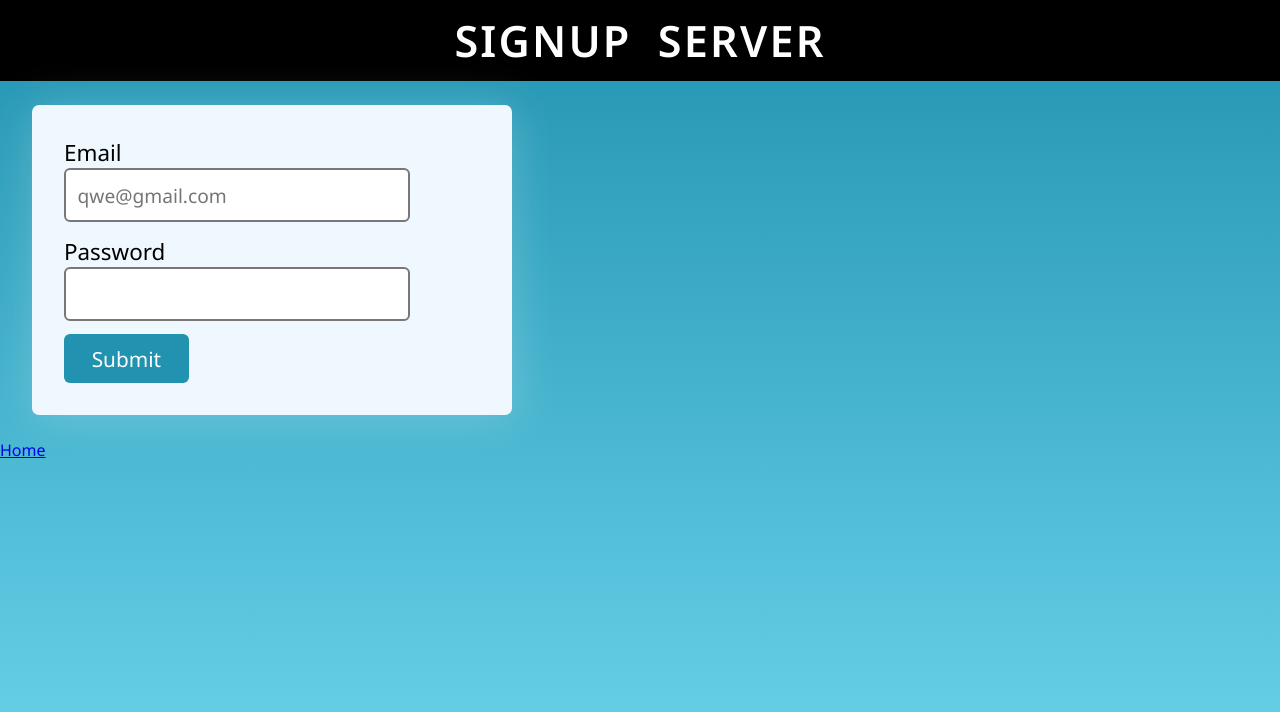
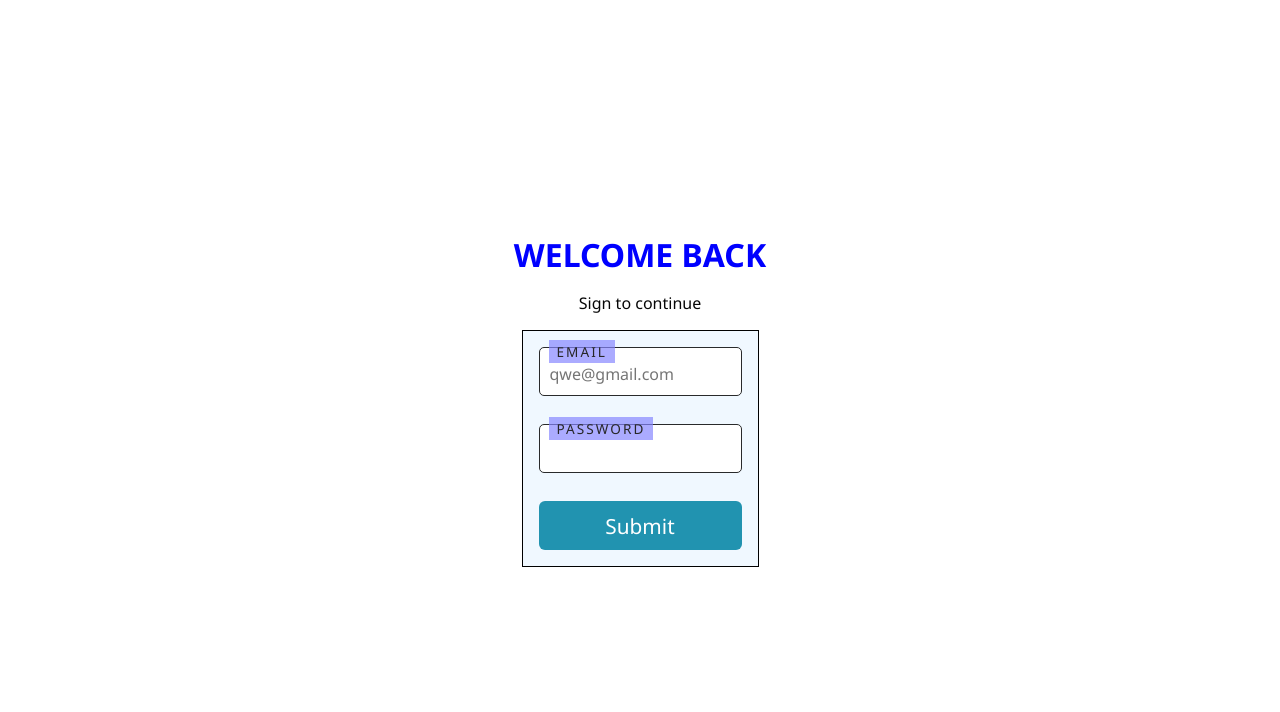
Before and after one commit to Ammar312/JWT-auth-server, a website: page public/index.html in a window 1280 px wide. Drawn offline with nearby package versions, Linux system fonts and the light colour scheme.

Commit message:
ui in progress

```diff
--- a/public/index.html
+++ b/public/index.html
@@ -7,24 +7,30 @@
     <title>Document</title>
   </head>
   <body>
-    <header>
-      <p>Signup Server</p>
-    </header>
+    <div class="app">
+      <h1>WELCOME BACK</h1>
+      <p class="lineAfterh1">Sign to continue</p>
       <section class="formContainer">
         <form id="form" class="form">
-        <label for="email">Email</label>
+          <div class="inputBox">
             <input
+              placeholder="qwe@gmail.com"
+              value=""
               type="email"
-          placeholder="qwe@gmail.com"
               class="box"
               id="email"
             />
-        <label for="email">Password</label>
+            <span>Email</span>
+          </div>
+          <div class="inputBox">
             <input type="password" name="password" id="password" class="box" />
+            <span>Password</span>
+          </div>
           <input type="submit" class="btn" id="btn" />
         </form>
       </section>
-    <a href="./home.html">Home</a>
+    </div>
+
     <script src="https://cdn.jsdelivr.net/npm/axios/dist/axios.min.js"></script>
     <script type="module" src="./script.js"></script>
   </body>
--- a/public/style.css
+++ b/public/style.css
@@ -9,7 +9,6 @@
   font-family: "Noto Sans", sans-serif;
 }
 body {
-  background: linear-gradient(to bottom, #2193b0, #6dd5ed);
   /* background: linear-gradient(to bottom, #ddd6f3, #faaca8); */
   min-height: 100vh;
 }
@@ -27,34 +26,54 @@ header p {
   word-spacing: 0.3em;
   letter-spacing: 0.05em;
 }
+.app {
+  display: flex;
+  width: 100vw;
+  height: 100vh;
+  justify-content: center;
+  align-items: center;
+  flex-direction: column;
+  gap: 1em;
+}
+h1 {
+  color: blue;
+  font-weight: 700;
+}
+.lineAfterh1 {
+}
 .formContainer {
-  width: 30em;
-  padding: 1em;
+  border: 1px solid black;
   background-color: aliceblue;
   box-shadow: 2px 3px 45px rgba(255, 255, 255, 0.219);
-  border-radius: 7px;
-  margin: 1.5em 2em;
 }
 
 .formContainer form {
+  width: 100%;
   display: flex;
   flex-direction: column;
   padding: 1em;
 }
-label {
-  font-size: 1.4rem;
-}
-.box {
-  width: 18em;
+/* .box {
+  width: 100%;
   padding: 0.6em;
   font-size: 1.2rem;
   outline: none;
   border: 2px solid rgb(121, 119, 119);
   border-radius: 6px;
   margin-bottom: 0.7em;
+} */
+.inputBox input {
+  width: 100%;
+  padding: 15px 10px 10px 10px;
+  border: 1px solid rgba(255, 255, 255, 0.452);
+  border-radius: 5px;
+  outline: none;
+  font-size: 1em;
+  color: black;
+  transition: 0.5s;
 }
 .btn {
-  width: 6em;
+  width: 100%;
   font-size: 1.3rem;
   padding: 0.5em;
   border-radius: 6px;
@@ -63,6 +82,33 @@ label {
   background-color: #2193b0;
   color: white;
   transition: all 0.3s ease-in;
+}
+.inputBox {
+  position: relative;
+  margin-bottom: 28px;
+}
+.inputBox span {
+  position: absolute;
+  left: 0px;
+  padding: 10px;
+  pointer-events: none;
+  font-size: 1em;
+  text-transform: uppercase;
+  transition: 0.5s;
+}
+
+.inputBox input:valid ~ span,
+.inputBox input:focus ~ span {
+  color: rgb(39, 39, 39);
+  transform: translateX(10px) translateY(-7px);
+  font-size: 0.85em;
+  padding: 2px 8px;
+  letter-spacing: 0.15em;
+  background: rgba(133, 133, 255, 0.685);
+}
+.inputBox input:valid,
+.inputBox input:focus {
+  border: 1px solid rgb(41, 42, 43);
 }
 
 @media screen and (max-width: 594px) {
@@ -89,16 +135,6 @@ label {
   label {
     font-size: 1.2rem;
   }
-  .box {
-    width: 12em;
-    padding: 0.6em;
-    font-size: 1.2rem;
-  }
-  .btn {
-    width: 5em;
-    font-size: 1.2rem;
-    padding: 0.5em;
-  }
 }
 @media screen and (max-width: 350px) {
   header p {
--- a/server.mjs
+++ b/server.mjs
@@ -12,7 +12,7 @@ const PORT = process.env.PORT || 3000;
 app.use(express.json());
 app.use(cookieParser());
 app.use("/api/v1", authRouter);
-
+app.use(express.static(path.join(__dirname, "public")));
 app.use((req, res, next) => {
   const token = req.cookies.token;
   console.log("token", token);
@@ -34,7 +34,6 @@ app.use((req, res, next) => {
 
 app.use("/api/v1", apiv1);
 
-app.use(express.static(path.join(__dirname, "public")));
 app.listen(PORT, () => {
   console.log(`Example app listening on port ${PORT}`);
 });
```
Lines whose indentation alone changed are shown as unchanged.
